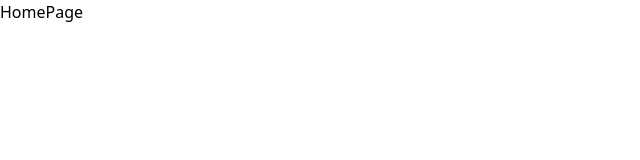
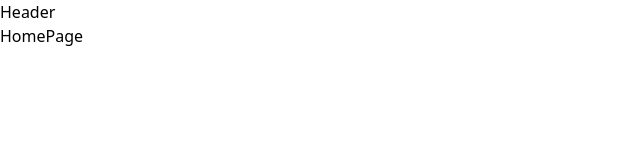
Before and after one commit to Sunjji/Sunjji, a Next.js app: page / in a window 1280 px wide. Shown: the top 160 px of the page, without its empty margins (0-640 px from the left). Built offline with nearby package versions, Linux system fonts and the light colour scheme.

Commit message:
chore:초기세팅

```diff
--- /dev/null
+++ b/app/(root)/layout.tsx
@@ -0,0 +1,14 @@
+import Header from "./_components/Header";
+
+function RootLayout({ children }: { children: React.ReactNode }) {
+  return (
+    <div>
+      <Header />
+      <div>
+        <main>{children}</main>
+      </div>
+    </div>
+  );
+}
+
+export default RootLayout;
```
